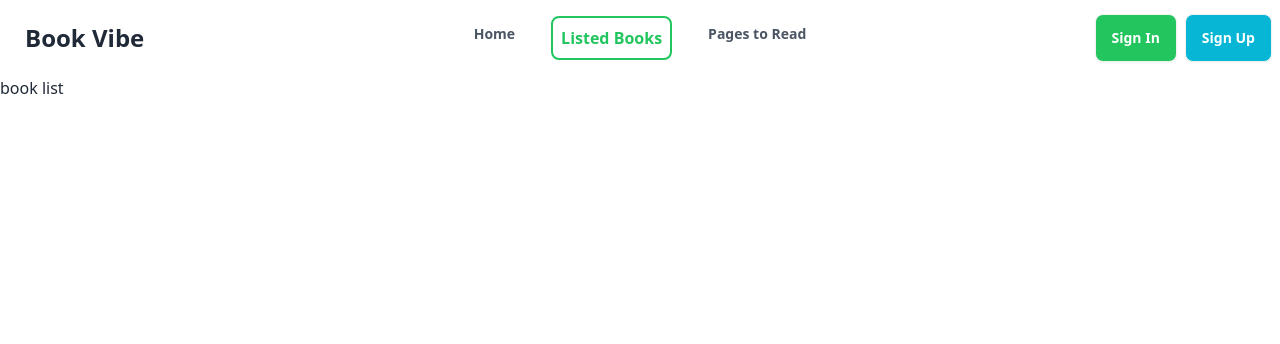
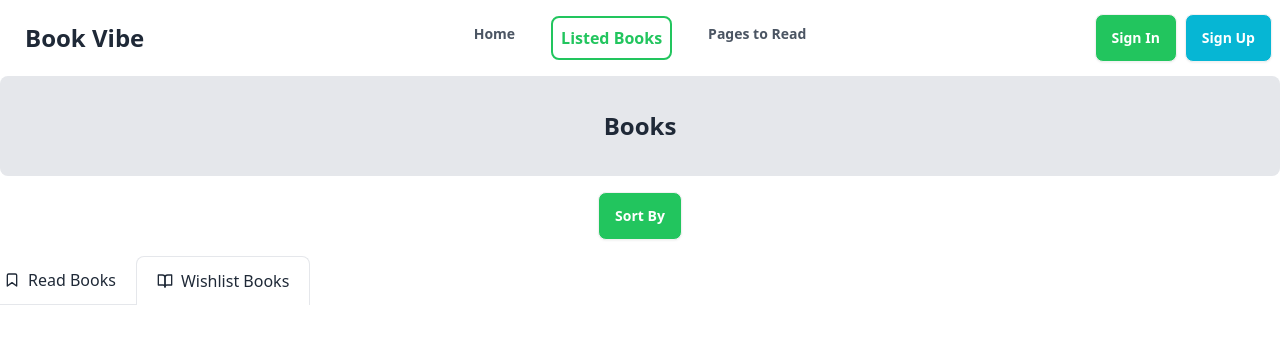
Before and after one commit to mohiuddinahmed121/Book-Review-project, a React (Vite) app: page /listedbook in a window 1280 px wide. Shown: the top 344 px of the page. Built offline with nearby package versions, Linux system fonts and the light colour scheme.

Commit message:
ListedBook section added

```diff
--- a/package.json
+++ b/package.json
@@ -16,6 +16,7 @@
     "react-dom": "^18.3.1",
     "react-icons": "^5.3.0",
     "react-router-dom": "^6.26.1",
+    "react-toastify": "^10.0.5",
     "sort-by": "^1.2.0"
   },
   "devDependencies": {
--- a/src/components/Home.jsx
+++ b/src/components/Home.jsx
@@ -1,6 +1,6 @@
 import { useEffect, useState } from "react";
 import { CiStar } from "react-icons/ci";
-import { Link } from "react-router-dom";
+import { Link, NavLink } from "react-router-dom";
 
 const Home = () => {
   const [booksData, setBooksData] = useState([]);
@@ -23,9 +23,12 @@ const Home = () => {
             <h1 className="text-5xl font-bold">
               Books to freshen up <br /> your bookshelf
             </h1>
-            <button className="btn bg-green-500 text-white mt-10">
+            <NavLink
+              to="/listedbook"
+              className="btn bg-green-500 text-white mt-10"
+            >
               View The List
-            </button>
+            </NavLink>
           </div>
         </div>
       </div>
--- a/src/components/ListedBook.jsx
+++ b/src/components/ListedBook.jsx
@@ -1,7 +1,163 @@
+import { useEffect, useState } from "react";
+import { NavLink, useLoaderData } from "react-router-dom";
+import { getStoredBookWishList } from "./localstorage";
+
+import { IoLocationOutline } from "react-icons/io5";
+import { MdOutlinePeopleAlt } from "react-icons/md";
+import { MdOutlineContactPage } from "react-icons/md";
+
 const ListedBook = () => {
+  const books = useLoaderData();
+  console.log(books);
+  ///const [appliedJobs, setAppliedJobs] = useState([]);
+  const [displayBooks, setDisplayBook] = useState([]);
+
+  useEffect(() => {
+    const bookWishListIds = getStoredBookWishList();
+    if (books.length > 0) {
+      const bookWishList = [];
+      for (const id of bookWishListIds) {
+        const book = books.find((book) => book.bookId === id);
+        if (book) {
+          bookWishList.push(book);
+        }
+      }
+      //setAppliedJobs(jobsApplied);
+      setDisplayBook(bookWishList);
+    }
+  }, [books]);
+
   return (
     <div>
-      <h2>book list</h2>
+      <div className="bg-gray-200 rounded-lg h-[100px] flex justify-center items-center">
+        <h1 className="font-bold text-2xl">Books</h1>
+      </div>
+      <div className="text-center my-3">
+        <div className="dropdown dropdown-hover">
+          <div
+            tabIndex={0}
+            role="button"
+            className="btn bg-green-500 text-white m-1"
+          >
+            Sort By
+          </div>
+          <ul
+            tabIndex={0}
+            className="dropdown-content menu bg-base-100 rounded-box z-[1] w-52 p-2 shadow"
+          >
+            <li>
+              <a>Rating</a>
+            </li>
+            <li>
+              <a>Number of pages</a>
+            </li>
+            <li>
+              <a>Publisher year</a>
+            </li>
+          </ul>
+        </div>
+      </div>
+      <div>
+        <div className="flex items-center -mx-4 overflow-x-auto overflow-y-hidden  flex-nowrap dark:bg-gray-50 dark:text-gray-800">
+          <a
+            rel="noopener noreferrer"
+            href="#"
+            className="flex items-center flex-shrink-0 px-5 py-3 space-x-2 border-b dark:border-gray-600 dark:text-gray-600"
+          >
+            <svg
+              xmlns="http://www.w3.org/2000/svg"
+              viewBox="0 0 24 24"
+              fill="none"
+              stroke="currentColor"
+              strokeWidth="2"
+              strokeLinecap="round"
+              strokeLinejoin="round"
+              className="w-4 h-4"
+            >
+              <path d="M19 21l-7-5-7 5V5a2 2 0 0 1 2-2h10a2 2 0 0 1 2 2z"></path>
+            </svg>
+            <span>Read Books</span>
+          </a>
+          <a
+            rel="noopener noreferrer"
+            href="#"
+            className="flex items-center flex-shrink-0 px-5 py-3 space-x-2 border border-b-0 rounded-t-lg dark:border-gray-600 dark:text-gray-900"
+          >
+            <svg
+              xmlns="http://www.w3.org/2000/svg"
+              viewBox="0 0 24 24"
+              fill="none"
+              stroke="currentColor"
+              strokeWidth="2"
+              strokeLinecap="round"
+              strokeLinejoin="round"
+              className="w-4 h-4"
+            >
+              <path d="M2 3h6a4 4 0 0 1 4 4v14a3 3 0 0 0-3-3H2z"></path>
+              <path d="M22 3h-6a4 4 0 0 0-4 4v14a3 3 0 0 1 3-3h7z"></path>
+            </svg>
+            <span>Wishlist Books</span>
+          </a>
+        </div>
+      </div>
+      <div className="mt-7">
+        {displayBooks.map((book) => (
+          <>
+            <div className="flex justify-start items-center w-[1169px] h-[277px] rounded-lg border-2 border-gray-300 mb-5">
+              <div className="flex justify-center items-center w-[230px] h-[229px] bg-gray-100 rounded-lg mr-6 ml-6">
+                <img className="w-[129px] h-[172px]" src={book.image} alt="" />
+              </div>
+              <div>
+                <h1 className="font-bold text-2xl mb-2">{book.bookName}</h1>
+                <p className="mb-3">By: {book.author}</p>
+                <div className="flex gap-10">
+                  <div className="flex gap-5 mb-4">
+                    <p className="font-bold">Tag</p>
+                    {book.tags.map((tag, idx) => (
+                      <span key={idx}>
+                        <p className="text-green-400 bg-gray-100 p-2 rounded-3xl">
+                          #{tag}
+                        </p>
+                      </span>
+                    ))}
+                  </div>
+                  <div>
+                    <p className="flex items-center">
+                      <IoLocationOutline />
+                      Year of Publishing: {book.yearOfPublishing}
+                    </p>
+                  </div>
+                </div>
+                <div className="flex gap-6 mb-2">
+                  <p className="flex items-center">
+                    <MdOutlinePeopleAlt />
+                    Publishing: {book.publisher}
+                  </p>
+                  <p className="flex items-center">
+                    <MdOutlineContactPage />
+                    Page: {book.totalPages}
+                  </p>
+                </div>
+                <hr />
+                <div className="flex gap-6 mt-3">
+                  <p className="text-sky-400 bg-gray-100 p-2 rounded-3xl">
+                    Category: {book.category}
+                  </p>
+                  <p className="text-amber-400 bg-gray-100 p-2 rounded-3xl">
+                    Rating: {book.rating}
+                  </p>
+                  <NavLink
+                    to={`/viewdetails/${book.bookId}`}
+                    className="btn bg-green-500 text-white rounded-full"
+                  >
+                    View Details
+                  </NavLink>
+                </div>
+              </div>
+            </div>
+          </>
+        ))}
+      </div>
     </div>
   );
 };
--- a/src/components/ViewDetails.jsx
+++ b/src/components/ViewDetails.jsx
@@ -1,11 +1,22 @@
 import React from "react";
 import { useLoaderData, useParams } from "react-router-dom";
+import { ToastContainer, toast } from "react-toastify";
+import "react-toastify/dist/ReactToastify.css";
+import { saveBookWishList } from "./localstorage";
 
 const ViewDetails = () => {
   const books = useLoaderData();
   const { bookId } = useParams();
   const bookIdInt = parseInt(bookId);
   const book = books.find((book) => book.bookId === bookIdInt);
+
+  const handleReadBook = () => {
+    toast("You have Read the Book");
+  };
+  const handleWishList = () => {
+    saveBookWishList(bookIdInt);
+    toast("added to WishList  successfully");
+  };
 
   return (
     <div className="flex items-center justify-between">
@@ -48,10 +59,21 @@ const ViewDetails = () => {
           </p>
         </div>
         <div className="flex gap-4">
-          <a className="btn border-gray-500 bg-white text-black">Read</a>
-          <a className="btn bg-cyan-500 text-white">Wishlist</a>
+          <buttton
+            onClick={handleReadBook}
+            className="btn border-gray-500 bg-white text-black"
+          >
+            Read
+          </buttton>
+          <button
+            onClick={handleWishList}
+            className="btn bg-cyan-500 text-white"
+          >
+            Wishlist
+          </button>
         </div>
       </div>
+      <ToastContainer />
     </div>
   );
 };
--- /dev/null
+++ b/src/components/localstorage.js
@@ -0,0 +1,20 @@
+import { json } from "react-router-dom";
+
+const getStoredBookWishList = () => {
+  const storedBookWishList = localStorage.getItem("book-wishList");
+  if (storedBookWishList) {
+    return JSON.parse(storedBookWishList);
+  }
+  return [];
+};
+
+const saveBookWishList = (id) => {
+  const storedBookWishList = getStoredBookWishList();
+  const exists = storedBookWishList.find((bookId) => bookId === id);
+  if (!exists) {
+    storedBookWishList.push(id);
+    localStorage.setItem("book-wishList", JSON.stringify(storedBookWishList));
+  }
+};
+
+export { getStoredBookWishList, saveBookWishList };
--- a/src/main.jsx
+++ b/src/main.jsx
@@ -24,6 +24,7 @@ const router = createBrowserRouter([
       {
         path: "/listedbook",
         element: <ListedBook></ListedBook>,
+        loader: () => fetch("../blogs.json"),
       },
       {
         path: "/pageread",
```
Also changed, not shown: 1 other file (tests, documents, lock files or other folders).
